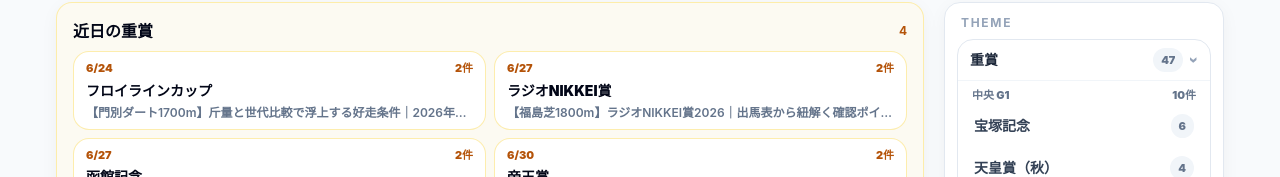
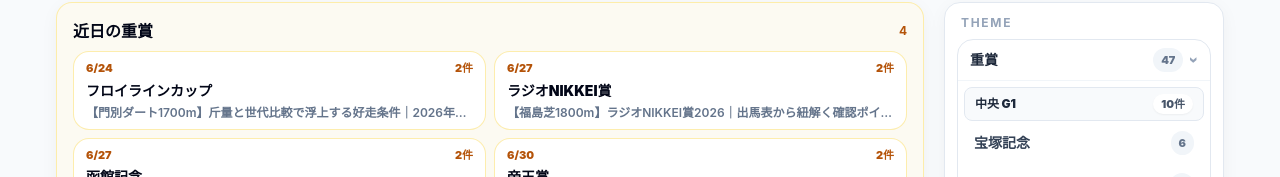
Before and after one commit to umazkym/keiba_site_v1, a Next.js app in the folder frontend/: page /articles in a window 1280 px wide. Shown: the part 332-509 px from the top of the page. Built offline with nearby package versions, Linux system fonts and the light colour scheme; no server answers.

Commit message:
no message

```diff
--- a/frontend/app/articles/page.tsx
+++ b/frontend/app/articles/page.tsx
@@ -204,9 +204,11 @@ function GradeRaceDirectoryDetails({
         <div className="grid gap-2">
           {sections.map((section) => (
             <section key={section.id} aria-label={section.title}>
-              <div className="mb-1 flex items-center justify-between gap-2 px-2 text-[11px] font-black text-slate-500">
+              <div className="mb-1 flex items-center justify-between gap-2 rounded-md border border-slate-200 bg-slate-50 px-2.5 py-1.5 text-xs font-black text-slate-800">
                 <span>{section.title}</span>
-                <span>{section.groupCount}件</span>
+                <span className="rounded-full bg-white px-2 py-0.5 text-[11px] text-slate-600 shadow-sm">
+                  {section.groupCount}件
+                </span>
               </div>
               <EntityDirectoryLinks groups={section.groups} />
             </section>
```
